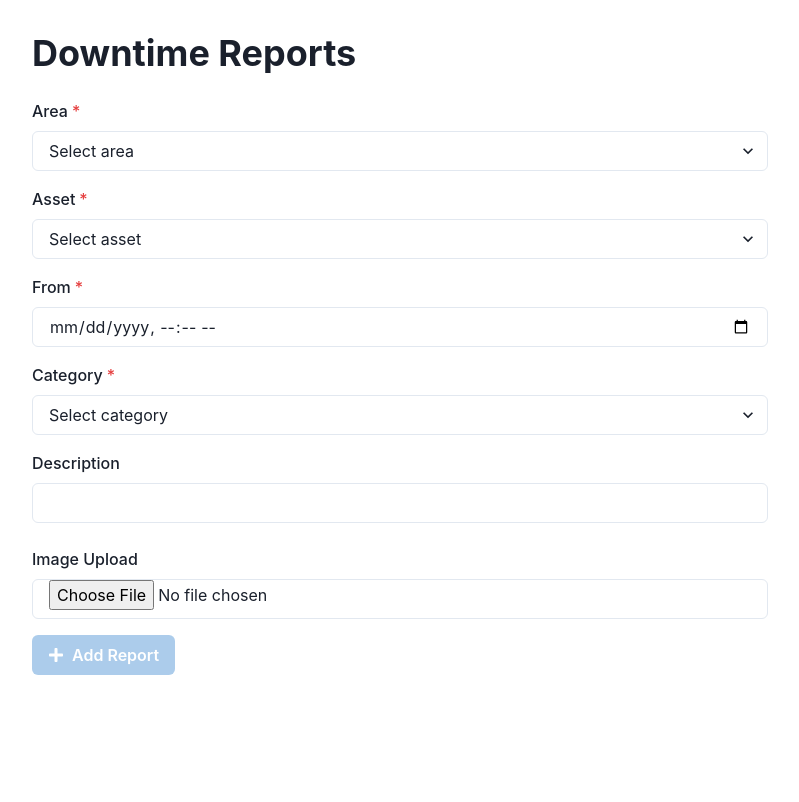
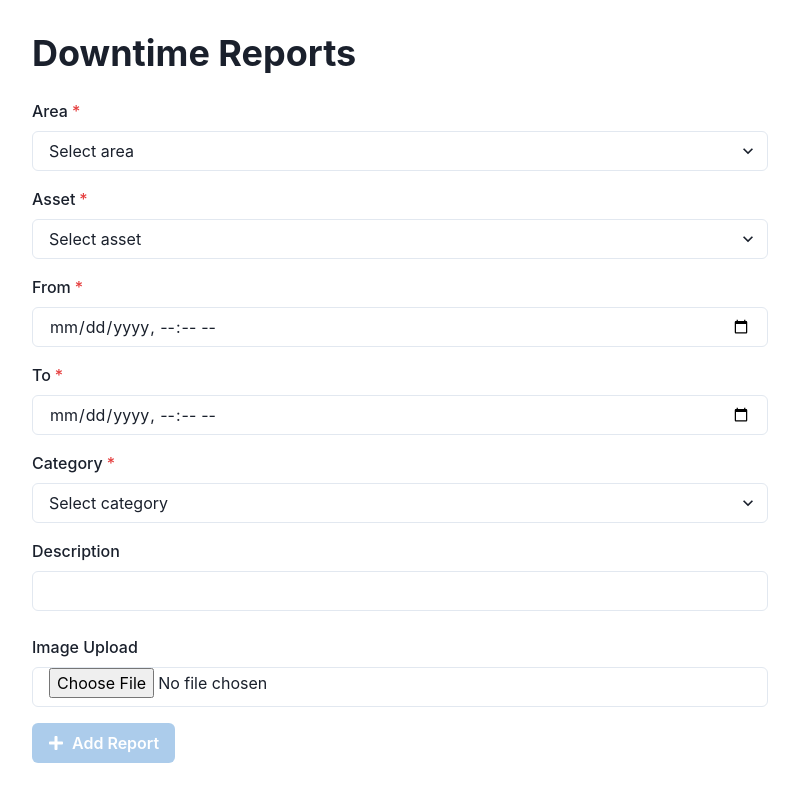
Before and after one commit to GPT-Engineer-App/report-tracker, a React (Vite) app: page / in a window 1280 px wide. Shown: the top 802 px of the page, without its empty margins (240-1039 px from the left). Built offline with nearby package versions, Linux system fonts and the light colour scheme.

Commit message:
Added the missing "to" field with FormControl, FormLabel, and Input for datetime-local type in the Index.jsx page.
Prompt: The field "to" is missing. Could you please add it back?

```diff
--- a/src/pages/Index.jsx
+++ b/src/pages/Index.jsx
@@ -74,6 +74,11 @@ const Index = () => {
         </FormControl>
 
         <FormControl isRequired mb={4}>
+          <FormLabel htmlFor="to">To</FormLabel>
+          <Input id="to" type="datetime-local" value={to} onChange={(e) => setTo(e.target.value)} />
+        </FormControl>
+
+        <FormControl isRequired mb={4}>
           <FormLabel htmlFor="category">Category</FormLabel>
           <Select id="category" placeholder="Select category" mb={4} value={category} onChange={(e) => setCategory(e.target.value)}>
             <option value="Electrical Power Surge/Outage">Electrical Power Surge/Outage</option>
```
